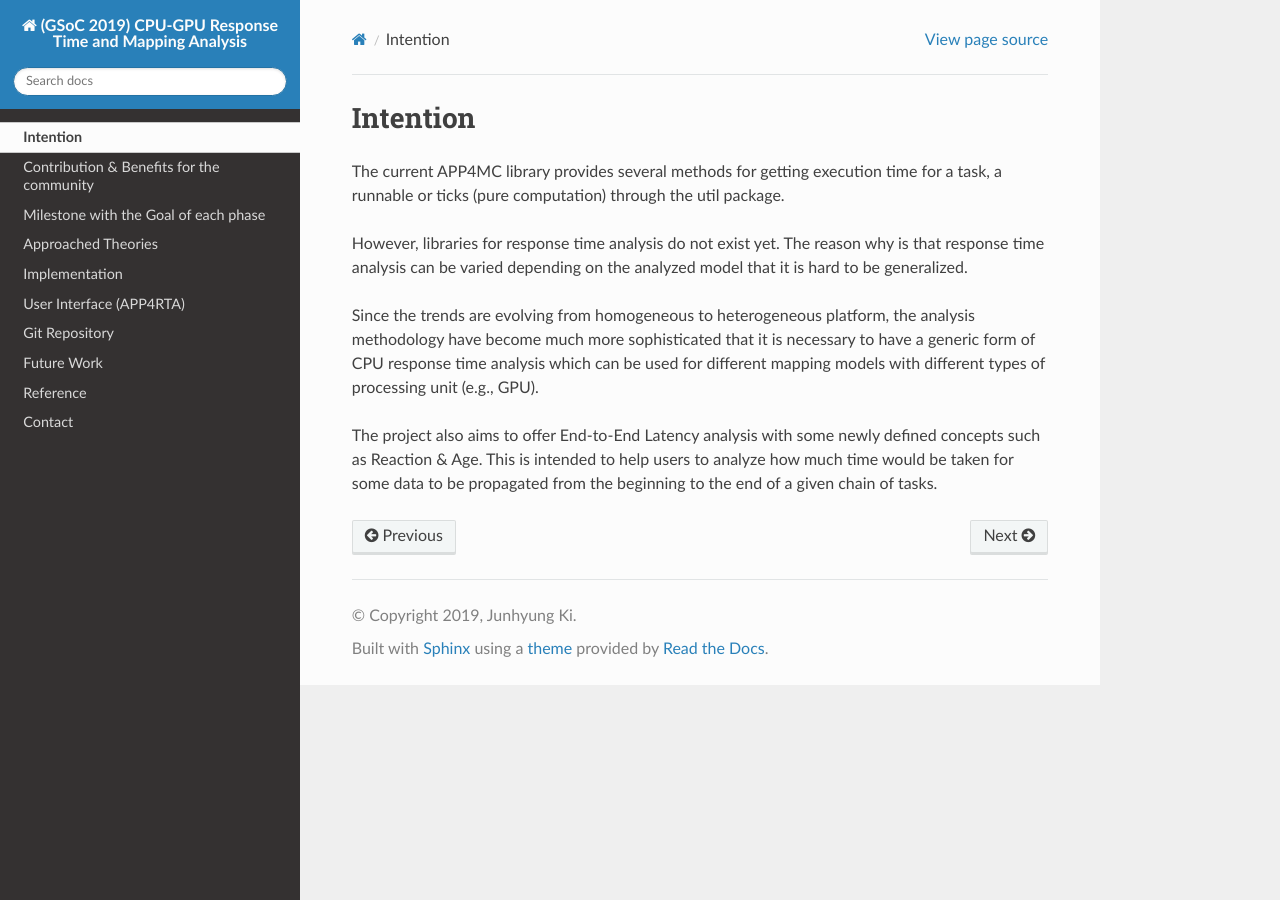
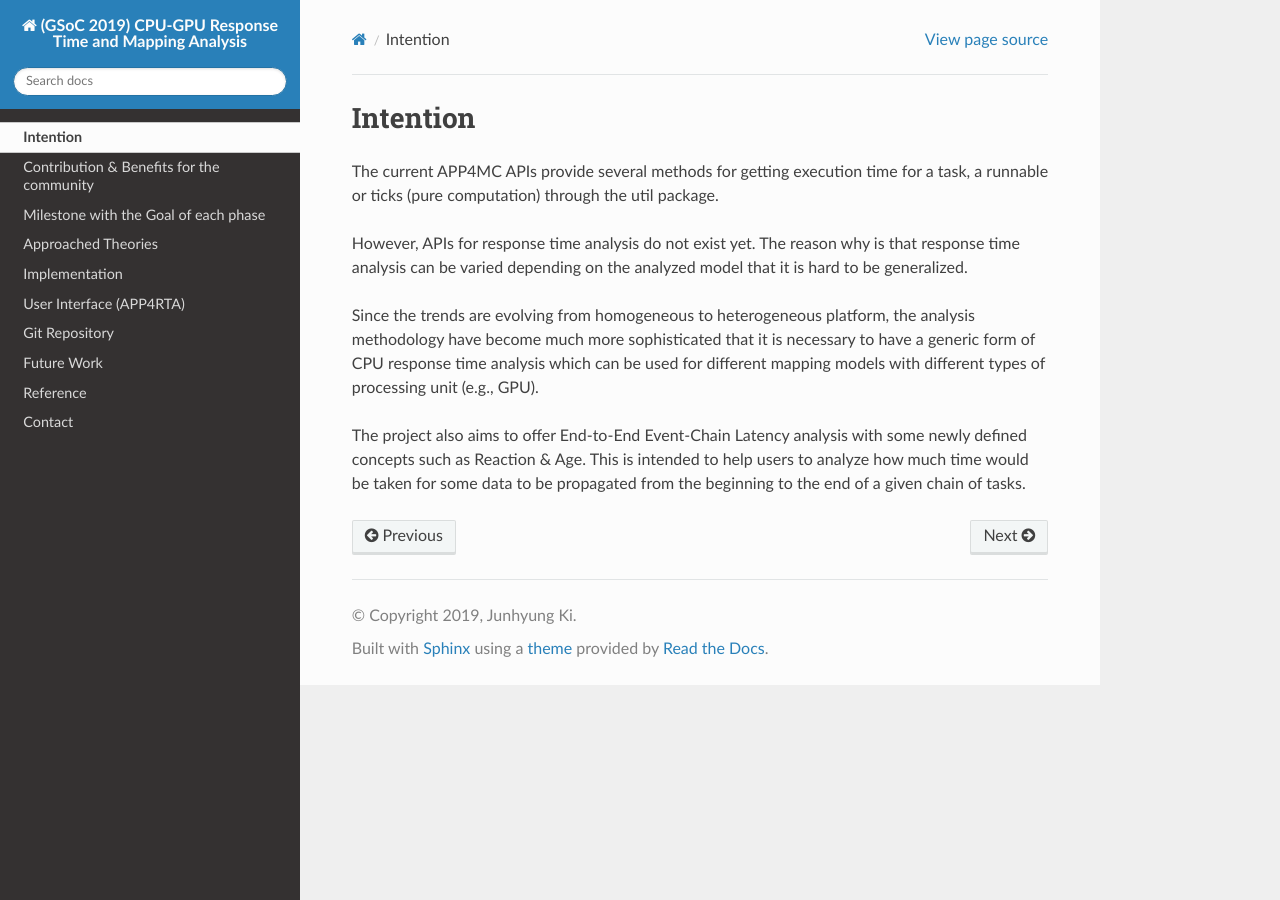
Before and after one commit to junh-ki/gsoc_doc, a Sphinx documentation site: the page built from docs/source/contents/intention.rst, in a window 1280 px wide. Built offline with Sphinx 7.4.7 and the Read the Docs theme 2.0.0, drawn with Linux system fonts in a browser that asks for light colours.

Commit message:
change on intention.rst

```diff
--- a/docs/source/contents/intention.rst
+++ b/docs/source/contents/intention.rst
@@ -1,10 +1,10 @@
 Intention
 =========
 
-The current APP4MC library provides several methods for getting execution time for a task, a runnable or ticks (pure computation) through the util package.
+The current APP4MC APIs provide several methods for getting execution time for a task, a runnable or ticks (pure computation) through the util package.
 
-However, libraries for response time analysis do not exist yet. The reason why is that response time analysis can be varied depending on the analyzed model that it is hard to be generalized.
+However, APIs for response time analysis do not exist yet. The reason why is that response time analysis can be varied depending on the analyzed model that it is hard to be generalized.
 
 Since the trends are evolving from homogeneous to heterogeneous platform, the analysis methodology have become much more sophisticated that it is necessary to have a generic form of CPU response time analysis which can be used for different mapping models with different types of processing unit (e.g., GPU).
 
-The project also aims to offer End-to-End Latency analysis with some newly defined concepts such as Reaction & Age. This is intended to help users to analyze how much time would be taken for some data to be propagated from the beginning to the end of a given chain of tasks.
+The project also aims to offer End-to-End Event-Chain Latency analysis with some newly defined concepts such as Reaction & Age. This is intended to help users to analyze how much time would be taken for some data to be propagated from the beginning to the end of a given chain of tasks.
```
